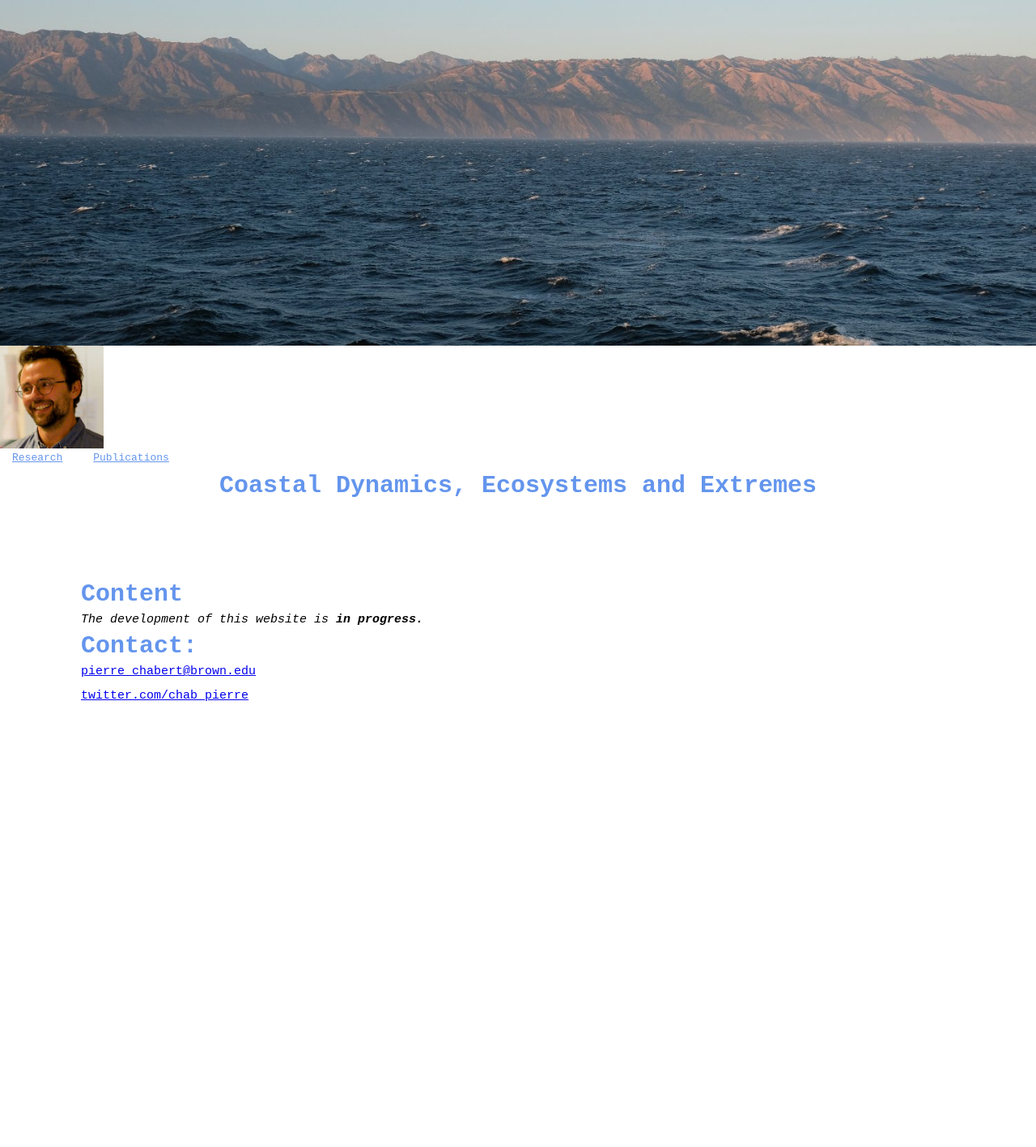
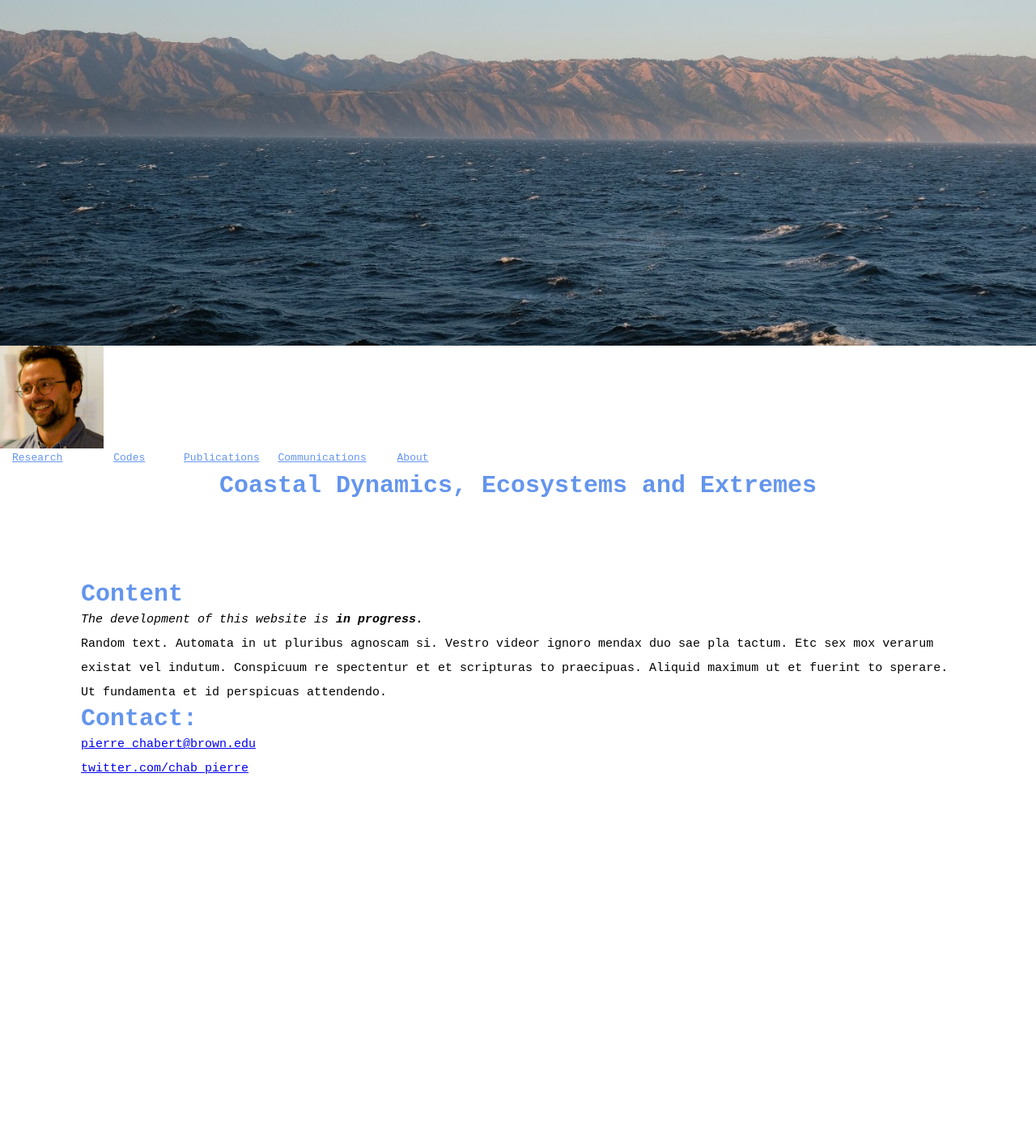
Before and after one commit to pierrechabert/pierrechabert.github.io, a Jekyll site: the page index.html, which Jekyll copies as it is, in a window 1280 px wide. Shown: the whole page at 81% size. Built offline with Jekyll 4.4.1, drawn with Linux system fonts in a browser that asks for light colours.

Commit message:
Update index.html

```diff
--- a/index.html
+++ b/index.html
@@ -37,16 +37,14 @@
 
 <!-- <img src="Image-pchabert.png"  width="10%" id="one"> -->
     <img src="Image-pchabert.png"  width="10%">
-     <!--    <a href="https://pierrechabert.github.io/Research"  class="center-fit" style="color:cornflowerblue; margin:15px; text-align:center">Research</a>
-        <a href="https://github.com/pierrechabert"  class="center-fit" style="color:cornflowerblue; margin:40px; text-align:center">Codes</a>
-        <a href="https://pierrechabert.github.io/Publications" style="color:cornflowerblue; margin:auto; text-align:center">Publications</a>
-        <a href="https://pierrechabert.github.io/Communications" style="color:cornflowerblue; margin:15px; text-align:center">Communications</a>
-        <a href="https://pierrechabert.github.io/About" style="color:cornflowerblue; margin:15px; text-align:center">About</a>
-      -->
       <div>
- <a href="https://pierrechabert.github.io/Research"  class="center-fit"  style="color:cornflowerblue; margin:15px; text-align:center">Research</a>
- <a href="https://pierrechabert.github.io/Publications"  class="center-fit"  style="color:cornflowerblue; margin:15px; text-align:center">Publications</a>
-</div>
+       <a href="https://pierrechabert.github.io/Research"  class="center-fit" style="color:cornflowerblue; margin:15px; text-align:center">Research</a>
+       <a href="https://github.com/pierrechabert"  class="center-fit" style="color:cornflowerblue; margin:40px; text-align:center">Codes</a>
+       <a href="https://pierrechabert.github.io/Publications" class="center-fit" style="color:cornflowerblue; margin:auto; text-align:center">Publications</a>
+       <a href="https://pierrechabert.github.io/Communications"  class="center-fit"style="color:cornflowerblue; margin:15px; text-align:center">Communications</a>
+       <a href="https://pierrechabert.github.io/About" class="center-fit" style="color:cornflowerblue; margin:15px; text-align:center">About</a>
+      </div>
+
      <!-- About contains CV; Communications contains presentations etc... logo -->
 
     <h1 style="font-size:30px; color:cornflowerblue; margin:10px; text-align:center"> Coastal Dynamics, Ecosystems and Extremes
@@ -57,6 +55,9 @@
   <h1 style="color:cornflowerblue; font-size:30px;"> Content </h1>
   <p style="line-height: 2.0; font-size:15px;"><em>The development of this website is <strong>in progress.</strong> </em></p>
    <!-- Presentation, research interests -->
+
+  <p style="line-height: 2.0; font-size:15px;"> Random text. Automata in ut pluribus agnoscam si. Vestro videor ignoro mendax duo sae pla tactum. Etc sex mox verarum existat vel indutum. Conspicuum re spectentur et et scripturas to praecipuas. Aliquid maximum ut et fuerint to sperare. Ut fundamenta et id perspicuas attendendo.
+ </p>
 
   <h1 style="color:cornflowerblue; font-size:30px;">Contact: </h1>
   <p style="line-height: 2.0; font-size:15px;"> <a href="mailto:pierre_chabert@brown.edu">pierre_chabert@brown.edu </a></p>
```
